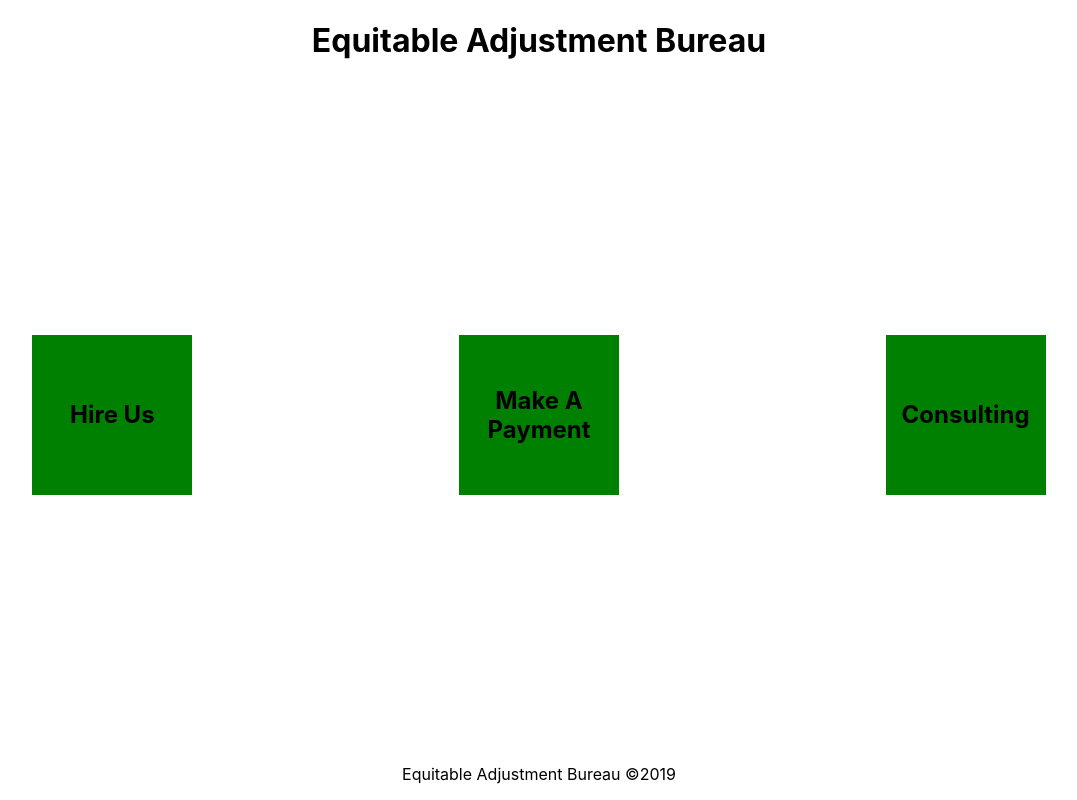
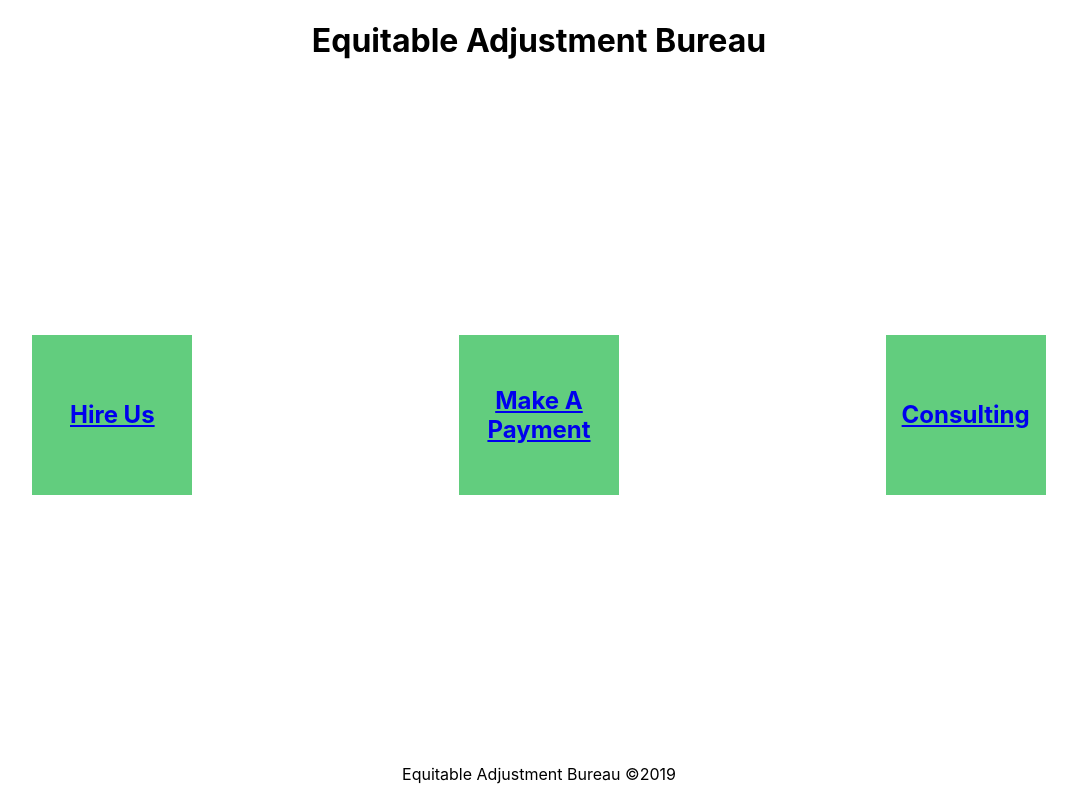
Before and after one commit to tjamesstone/eab, a React (Create React App) app: page /#/ in a window 1280 px wide. Shown: the whole page, without its empty margins (101-1178 px from the left). Built offline with nearby package versions, Linux system fonts and the light colour scheme.

Commit message:
Full routing and added some color variables

```diff
--- a/src/App.scss
+++ b/src/App.scss
@@ -5,17 +5,9 @@
   flex-direction: column;
   justify-content: space-between;
 }
-.nav{
-  display: flex;
-  margin: 2.5rem auto;
-  width: 100%;
-  div{
-    height: 10rem;
-    width: 10rem;
-    margin: 1rem auto;
-    background: pink;
-    display: flex;
-    justify-content: center;
-    align-items: center;
-  }
-}
+
+$green5: #1F5640;
+$green4: #00DEA3;
+$green3: #169A3E;
+$green2: #3BA76E;
+$green1: #62CD7E;
--- /dev/null
+++ b/src/components/Consulting.jsx
@@ -0,0 +1,18 @@
+import React from 'react'
+
+export default class Consulting extends React.Component{
+    constructor(props){
+        super(props)
+        this.state = {
+
+        }
+    }
+
+    render(){
+        return(
+            <div className="consulting">
+                Consulting
+            </div>
+        )
+    }
+}
--- a/src/components/Home.jsx
+++ b/src/components/Home.jsx
@@ -1,5 +1,6 @@
 import React from 'react'
 import './Home.scss';
+import {Link} from 'react-router-dom'
 
 
 export default class Home extends React.Component{
@@ -18,13 +19,13 @@ export default class Home extends React.Component{
         </header>
         <div className="nav">
           <div className="hire">
-            <h2>Hire Us</h2>
+            <Link to="/hire"><h2>Hire Us</h2></Link>
           </div>
           <div className="pay">
-            <h2>Make A Payment</h2>
+            <Link to="/payment"><h2>Make A Payment</h2></Link>
           </div>
           <div className="pay">
-            <h2>Consulting</h2>
+              <Link to="/consulting"><h2>Consulting</h2></Link>
           </div>
         </div>
         <footer>
--- a/src/components/Home.scss
+++ b/src/components/Home.scss
@@ -1,3 +1,4 @@
+@import '../App.scss';
 
 .home{
   text-align: center;
@@ -14,7 +15,7 @@
           height: 10rem;
           width: 10rem;
           margin: 1rem auto;
-          background: green;
+          background: $green1;
           display: flex;
           justify-content: center;
           align-items: center;
--- a/src/components/MakeAPayment.jsx
+++ b/src/components/MakeAPayment.jsx
@@ -1,17 +1,38 @@
 import React from 'react'
+import {Link} from 'react-router-dom'
 
 export default class MakeAPayment extends React.Component{
     constructor(props){
         super(props)
         this.state = {
-
+            caseId: '',
         }
     }
+
+    handleChange = (e, key) => {
+        this.setState({
+            [key]: e.target.value
+        })
+    }
+
 
     render(){
         return(
             <div className="MakeAPayment">
-                Make A Payment
+                <header>
+                    <Link to="/" ><button>Back</button></Link>
+                    <h2>Equitable Adjustment Bureau</h2>
+                </header>
+                <div className="accountinfo">
+                    <div className="caseinfo">
+                        <p>You can find your case by entering the case number found in the emails and letters you've recieved</p>
+                        <input
+                        name='caseId' placeholder='Case Number' onChange={e => this.handleChange(e, 'caseId')} value={this.state.caseId}
+                        type="text"/>
+                        <button>Find Case</button>
+                    </div>
+                </div>
+
             </div>
         )
     }
--- a/src/routes.js
+++ b/src/routes.js
@@ -3,11 +3,14 @@ import {Switch, Route} from 'react-router-dom'
 import Home from './components/Home'
 import MakeAPayment from './components/MakeAPayment'
 import HireUs from './components/HireUs'
+import Consulting from './components/Consulting'
+
 
 export default (
     <Switch>
         <Route component={Home} exact path="/" />
         <Route component={MakeAPayment}  path="/payment" />
         <Route component={HireUs}  path="/hire" />
+        <Route component={Consulting} path="/consulting"/>
     </Switch>
 )
```
Also changed, not shown: src/components/Consulting.scss (added).
